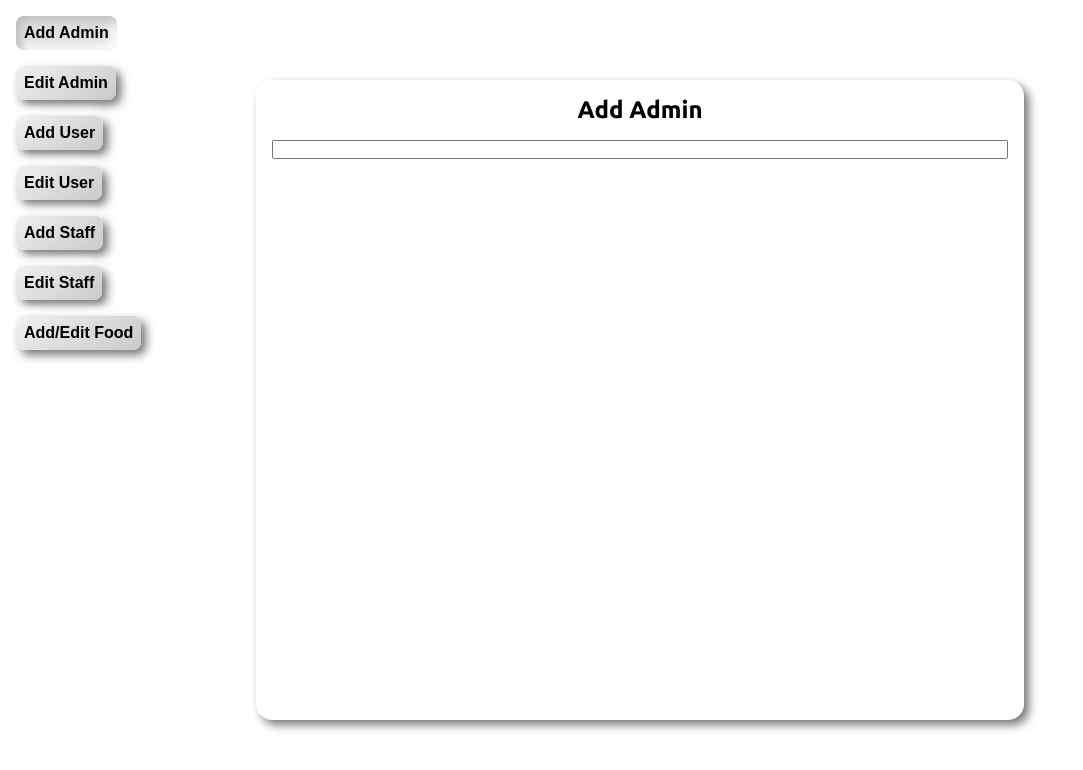
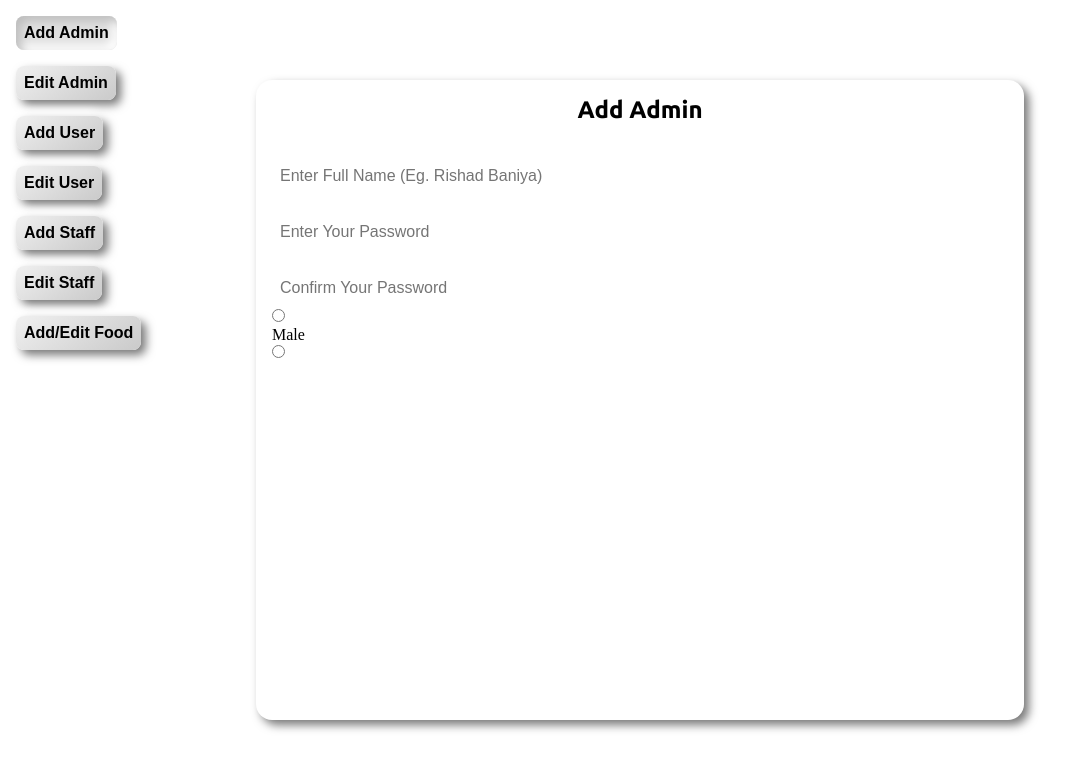
Before and after one commit to rishadbaniya/BhojanWithRojan, a Next.js app in the folder bhojan_admin/: page /Admin in a window 1280 px wide. Both pictures are taken after a click on the element "Add Admin". Shown: the top 770 px of the page, without its empty margins (0-1083 px from the left). Built offline with nearby package versions, Linux system fonts and the light colour scheme.

Commit message:
Chore : Few additions

```diff
--- a/bhojan_admin/pages/Admin.js
+++ b/bhojan_admin/pages/Admin.js
@@ -53,6 +53,46 @@ const PageDetailHeader = styled.div`
   text-align : center;
 `;
 
+const EnterFullName = styled.input`
+  margin-top : 16px;
+  border: 0;
+  outline: 0;
+  font-size : 16px;
+  line-height: 40px;
+  padding-left: 8px;
+  border-radius : 8px;
+  width : 50%;
+`;
+const EnterUserName = styled.input`
+  margin-top : 16px;
+  border: 0;
+  outline: 0;
+  font-size : 16px;
+  line-height: 40px;
+  padding-left: 8px;
+  border-radius : 8px;
+  width : 50%;
+`;
+const EnterPassword = styled.input`
+  margin-top : 16px;
+  border: 0;
+  outline: 0;
+  font-size : 16px;
+  line-height: 40px;
+  padding-left: 8px;
+  border-radius : 8px;
+  width : 40%;
+`;
+const ConfirmPassword = styled.input`
+  margin-top : 16px;
+  border: 0;
+  outline: 0;
+  font-size : 16px;
+  line-height: 40px;
+  padding-left: 8px;
+  border-radius : 8px;
+  width : 40%;
+`;
 
 // All the pages for the PageButton
 //
@@ -60,7 +100,16 @@ const __AddAdmin = () => {
   return <>
     <PageDetail>
       <PageDetailHeader>Add Admin</PageDetailHeader>
-      <input></input>
+      <EnterFullName placeholder="Enter Full Name (Eg. Rishad Baniya)"></EnterFullName>
+      <EnterPassword type="password" placeholder="Enter Your Password"/>
+      <ConfirmPassword type="password" placeholder="Confirm Your Password"/>
+      <div>
+        <input type="radio" value="Male" name="gender"/>
+        <p>Male</p>
+      </div>
+      <div>
+      <input type="radio" value="Female" name="gender"/>
+      </div>
     </PageDetail>
     </>
 }
```
